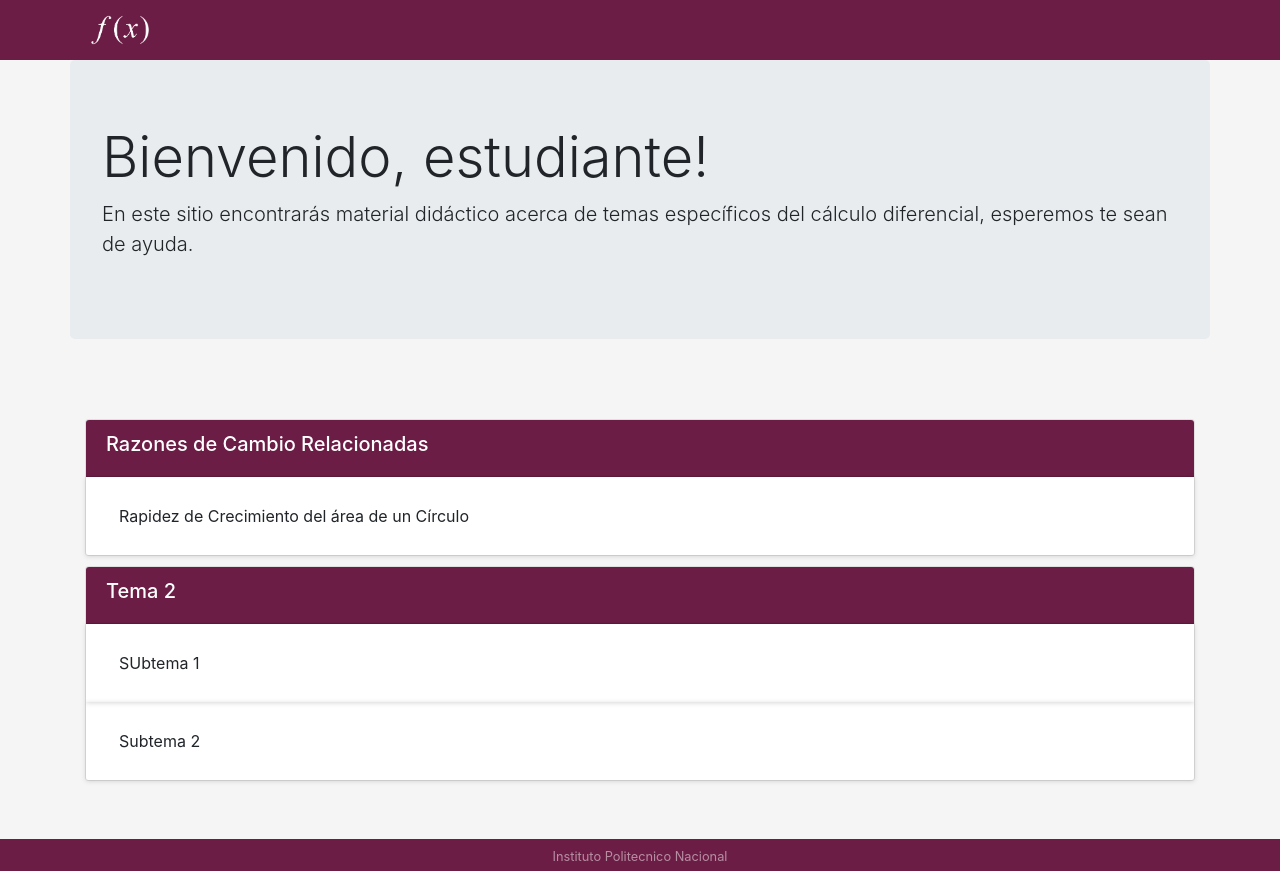
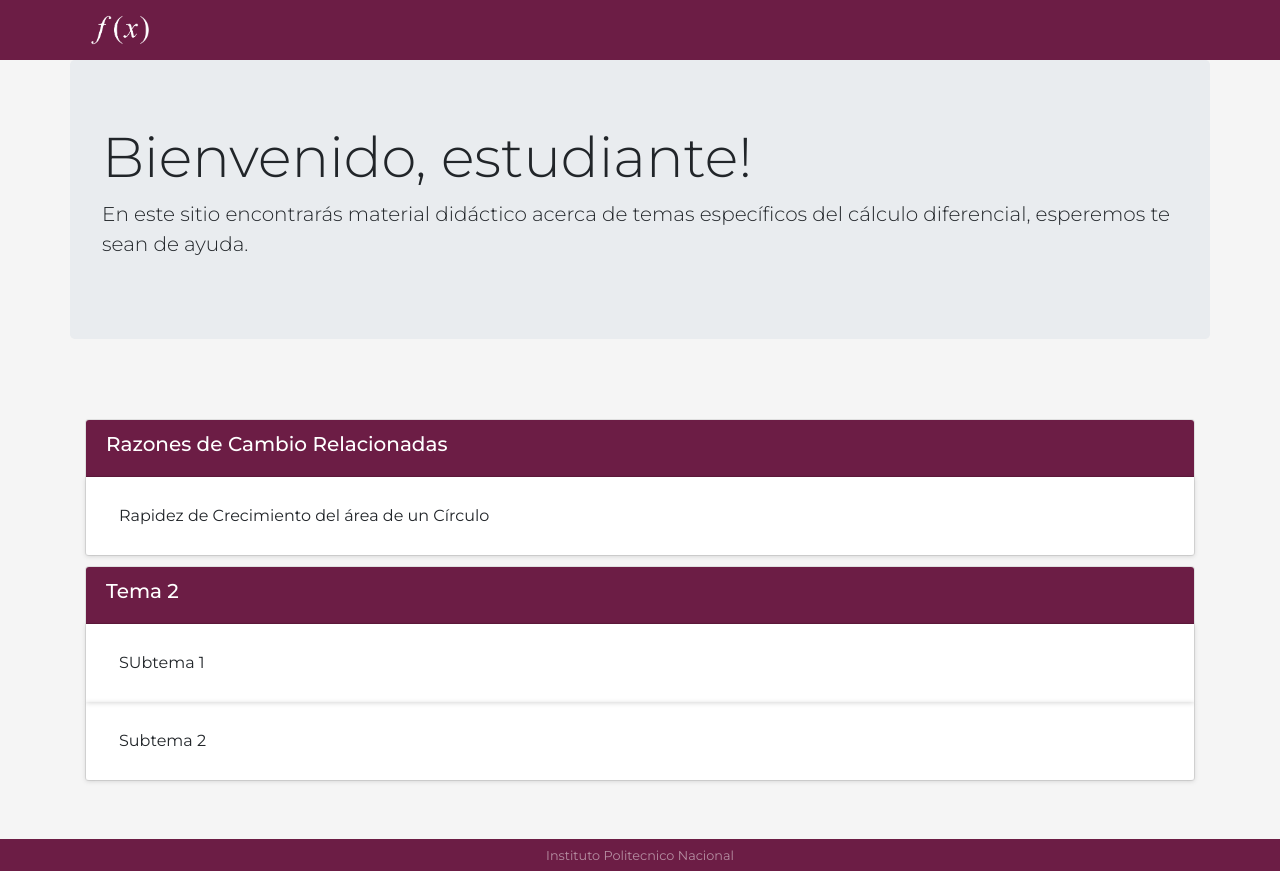
Before and after one commit to AgustinRangelIbarra/rec-mat, a React (Create React App) app: page / in a window 1280 px wide. Built offline with nearby package versions, Linux system fonts and the light colour scheme.

Commit message:
added montserrat

```diff
--- a/src/App.scss
+++ b/src/App.scss
@@ -1,5 +1,7 @@
 @import "./estilos/vars";
 @import "./estilos/componentes";
+
+@import url("https://fonts.googleapis.com/css2?family=Montserrat:wght@300;400;500&display=swap");
 
 *,
 *::after,
@@ -11,6 +13,7 @@
 
 body {
   background-color: #f5f5f5;
+  font-family: "Montserrat", sans-serif;
 }
 
 .bg-main {
@@ -24,7 +27,7 @@
   background-repeat: no-repeat;
   background-color: $secundario;
   border-radius: 8px;
-  height: 120px;     // antes 180px
+  height: 120px; // antes 180px
   width: 180px;
 }
 
@@ -69,7 +72,7 @@
   background-repeat: no-repeat;
 }
 
-#accordion{
+#accordion {
   padding-bottom: 10px;
 }
 
@@ -82,7 +85,7 @@
   padding-bottom: 2rem;
 }
 
-.container-btn-opciones{
+.container-btn-opciones {
   // background-color: blue;
   display: flex;
   flex-direction: row;
@@ -90,7 +93,7 @@
   padding-bottom: 2rem;
 }
 
-.btn-opciones-tema{
+.btn-opciones-tema {
   background: $primario;
   width: 10rem;
 }
@@ -101,7 +104,7 @@
   background-repeat: no-repeat;
   background-color: $secundario;
   border-radius: 8px;
-	height: 240px;     // antes 180px
+  height: 240px; // antes 180px
   width: 317px;
   float: left;
 }
@@ -112,7 +115,7 @@
   background-repeat: no-repeat;
   background-color: $secundario;
   border-radius: 8px;
-	height: 128px;     // antes 180px
+  height: 128px; // antes 180px
   width: 180px;
   float: left;
 }
@@ -124,7 +127,7 @@
   background-color: $secundario;
   border-radius: 8px;
   width: 175px;
-	height: 180px;     // antes 180px
+  height: 180px; // antes 180px
   float: left;
 }
 
@@ -134,7 +137,7 @@
   background-repeat: no-repeat;
   // background-color: $secundario;
   border-radius: 8px;
-	height: 100px;     // antes 180px
+  height: 100px; // antes 180px
   width: 100px;
   float: left;
 }
```
Lines whose indentation alone changed are shown as unchanged.
